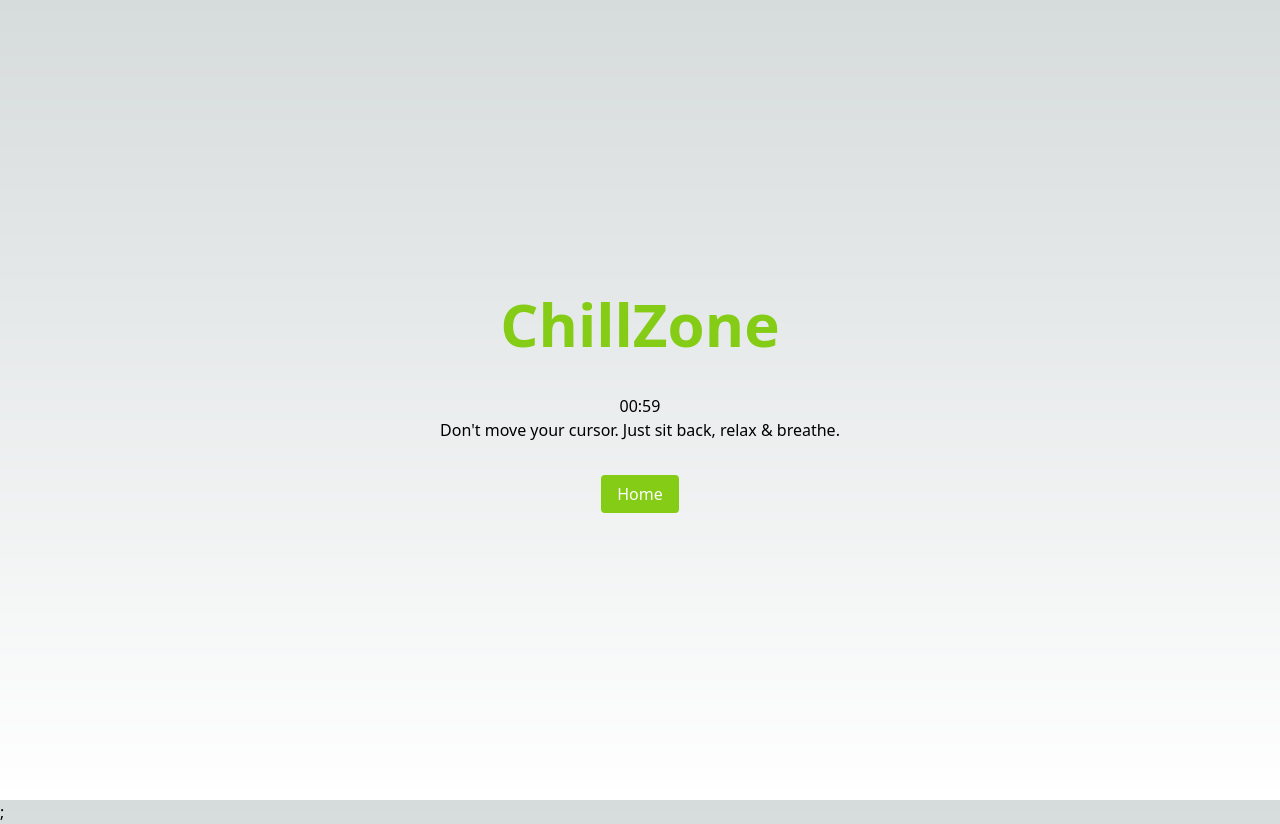
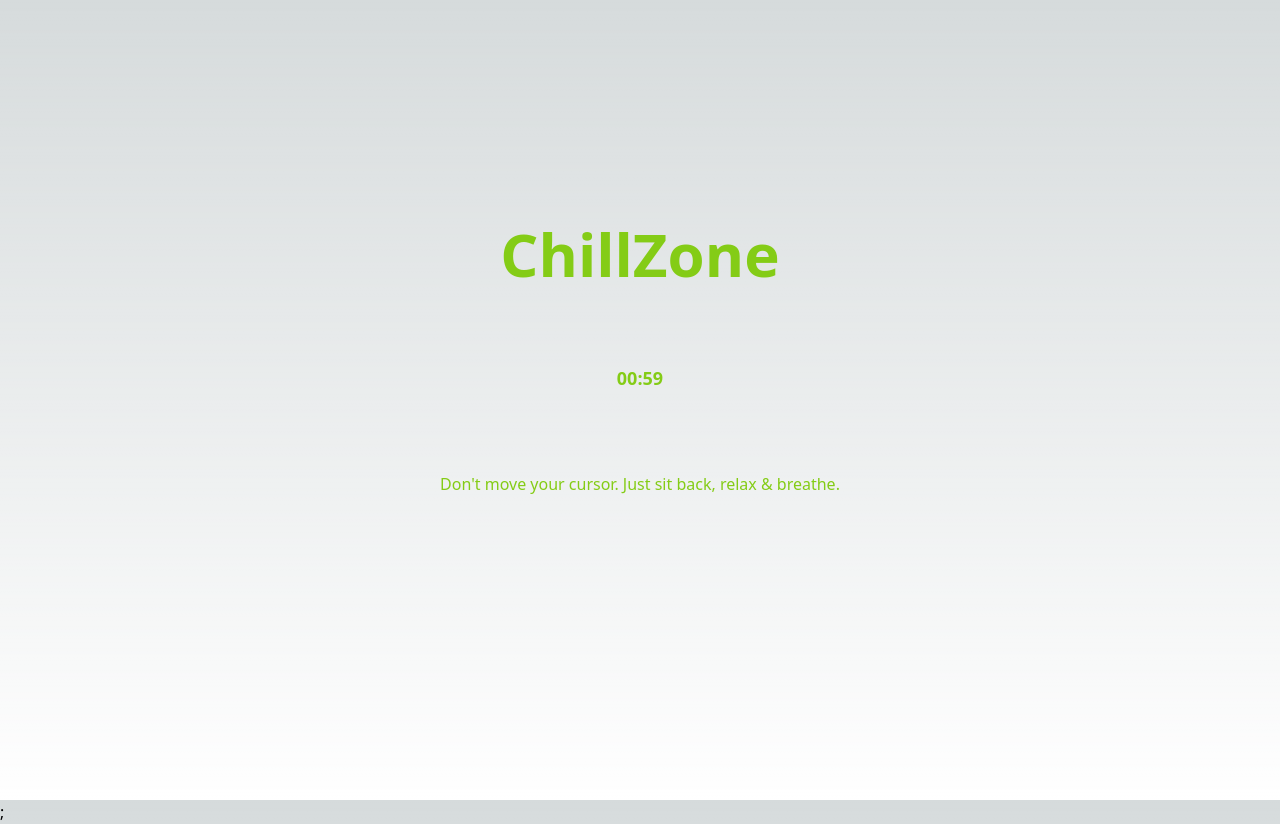
Before and after one commit to 0xAndrewBlack/szte-pwa-kotprog, a Next.js app: page /session in a window 1280 px wide. Both pictures are taken after a click on the button "Start Session". Built offline with nearby package versions, Linux system fonts and the light colour scheme.

Commit message:
🐛 fix: Reload.

```diff
--- a/src/components/Session.tsx
+++ b/src/components/Session.tsx
@@ -4,11 +4,14 @@ import { useEffect, useState } from "react";
 export default function Session() {
   const [displayTime, setDisplayTime] = useState("");
   const [sessionDuration, setSessionDuration] = useState(1);
-  const [counterId, setCounterId] = useState([]);
+
+  const [error, setError] = useState(false);
   const [sessionState, setSessionState] = useState("inactive");
-  const [error, setError] = useState(false);
 
-  const startCounter = (duration: any) => {
+  const [counterId, setCounterId] = useState<NodeJS.Timer[]>([]);
+  const [counterRef, setCounterRef] = useState<NodeJS.Timer>();
+
+  const startCounter = (duration: number) => {
     setDisplayTime(`0${sessionDuration}:00`);
 
     let timer = duration * 60;
@@ -31,22 +34,30 @@ export default function Session() {
 
       if (displayTime === "00:00" || timer === 0) {
         clearInterval(counter);
+
         setSessionState("completed");
       }
     }, 1000);
 
-    // @ts-ignore
     setCounterId([...counterId, counter]);
+    setCounterRef(counter);
   };
 
   useEffect(() => {
-    const handleMouseMove = () => {
+    const handleMovement = () => {
       if (sessionState === "active") {
+        location.reload();
+
         setError(true);
+
         counterId.forEach((counter) => {
+          console.log("clearing", counter);
+
           clearInterval(counter);
         });
+
         startCounter(sessionDuration);
+
         setTimeout(() => {
           setError(false);
         }, 2000);
@@ -55,16 +66,18 @@ export default function Session() {
 
     const handleTabChange = () => {
       console.log("tab changed");
-      handleMouseMove();
+
+      handleMovement();
     };
 
-    window.addEventListener("mousemove", handleMouseMove);
+    window.addEventListener("mousemove", handleMovement);
     window.addEventListener("focus", handleTabChange);
 
     return () => {
-      window.removeEventListener("mousemove", handleMouseMove);
+      window.removeEventListener("mousemove", handleMovement);
       window.removeEventListener("focus", handleTabChange);
     };
+
     // eslint-disable-next-line react-hooks/exhaustive-deps
   }, [counterId, displayTime, sessionDuration, sessionState]);
 
@@ -118,8 +131,8 @@ export default function Session() {
             </div>
 
             <div className="success mt-10" style={{ display: sessionState === "completed" ? "block" : "none" }}>
-              <h1>You did it</h1>
-              <h2>Remember, it&apos;s okay to take a break.</h2>
+              <h1 className="text-bold text-lime-500">You did it</h1>
+              <h2 className="text-lime-500">Remember, it&apos;s okay to take a break.</h2>
               <button
                 onClick={() => setSessionState("inactive")}
                 className="bg-lime-500 hover:bg-lime-600 text-white rounded-full px-4 py-2 mt-4">
@@ -127,19 +140,23 @@ export default function Session() {
               </button>
             </div>
 
-            <div className="timer mt-10" style={{ display: sessionState === "active" ? "block" : "none" }}>
-              <h2>{displayTime}</h2>
+            <div
+              className="timer mt-10 tex-bold text-lime-500 mt-20 mb-20"
+              style={{ display: sessionState === "active" ? "block" : "none" }}>
+              <h2 className="text-lg font-bold m-20">{displayTime}</h2>
               <p>Don&apos;t move your cursor. Just sit back, relax &amp; breathe.</p>
             </div>
 
-            <div className="mt-10">
+            <div
+              className="mt-10"
+              style={{ display: sessionState === "completed" || sessionState === "inactive" ? "block" : "none" }}>
               <Link href="/" className="start-btn bg-lime-500 hover:bg-lime-600 text-white rounded px-4 py-2 mt-10">
                 Home
               </Link>
             </div>
 
             <div className="error mt-10" style={{ display: error ? "block" : "none" }}>
-              <h2>Oops! Try Again.</h2>
+              <h2 className="text-red-500 font-bold">Oops! Try Again.</h2>
             </div>
 
             <footer
```
